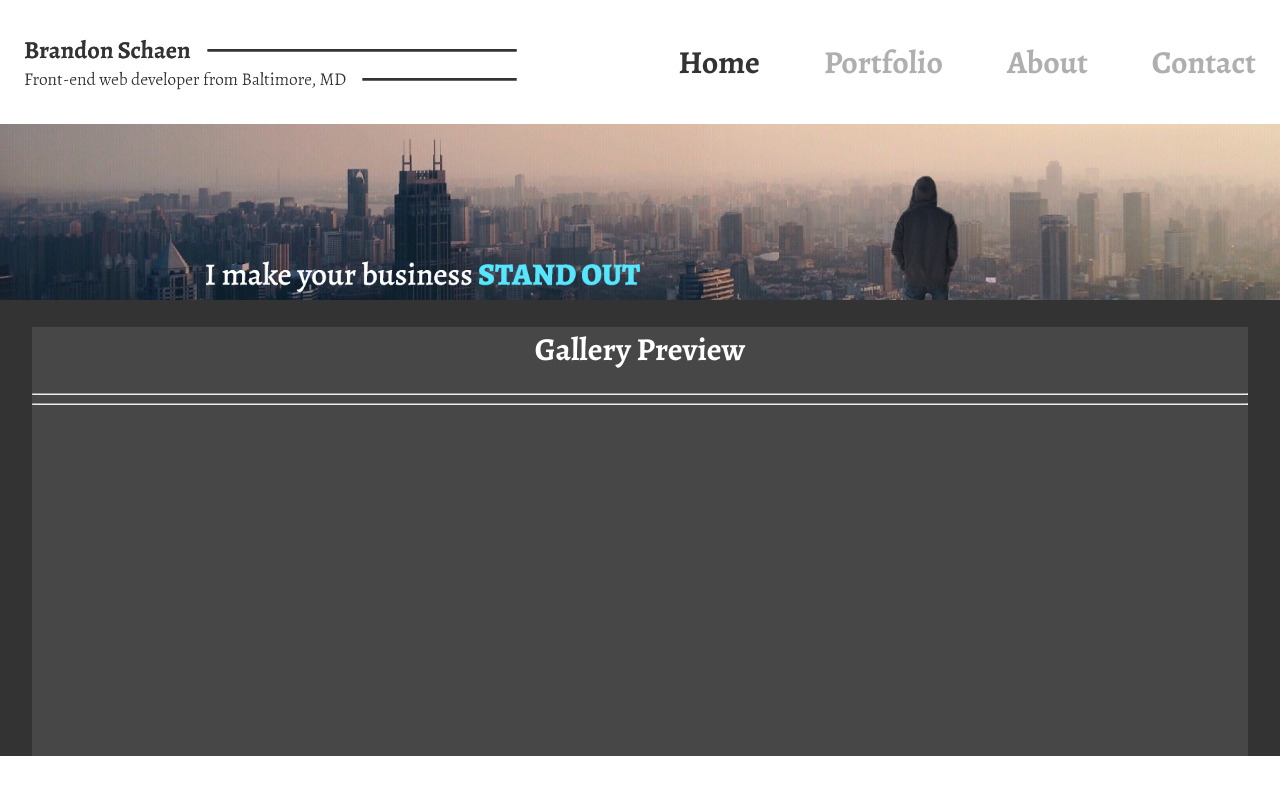
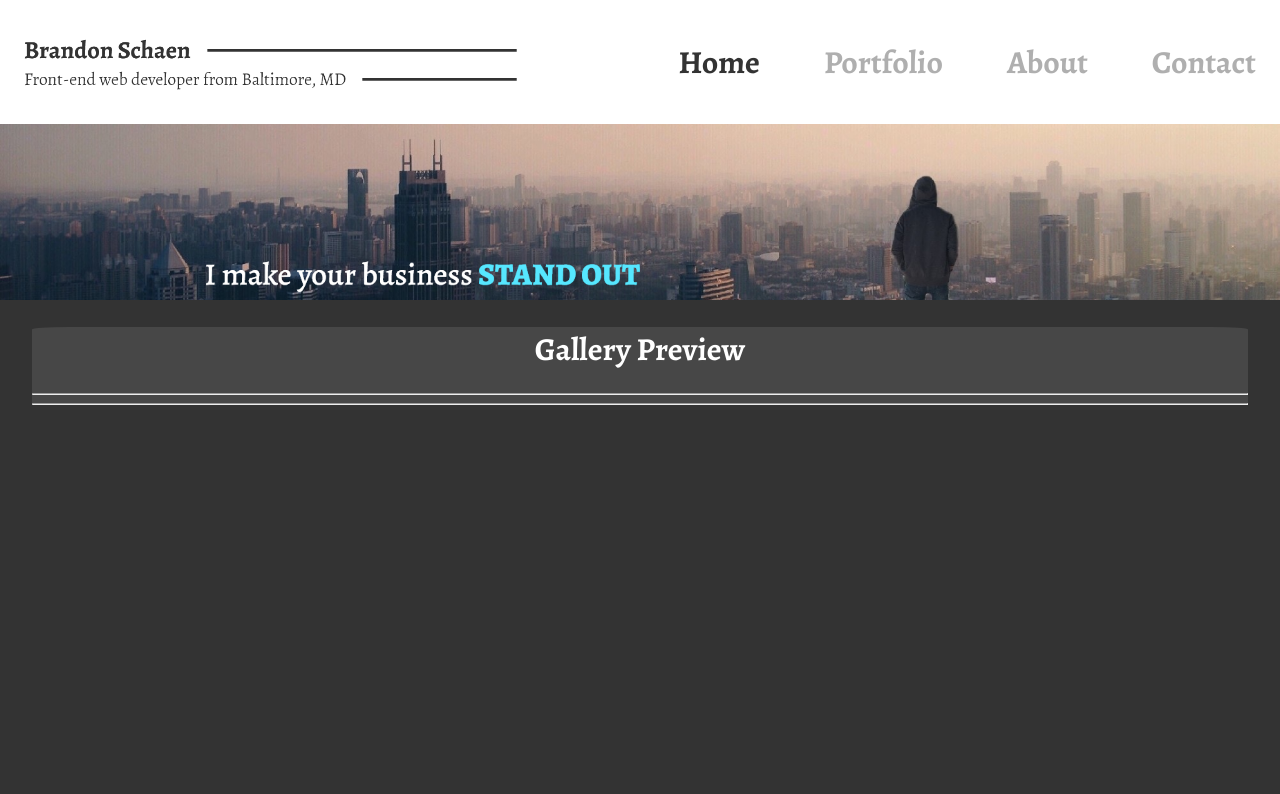
Before and after one commit to SonniSonni/Brandon-Portfolio, a React (Create React App) app: page / in a window 1280 px wide. Shown: the top 794 px of the page. Built offline with nearby package versions, Linux system fonts and the light colour scheme.

Commit message:
Removed random padding on gallery-prev, added border radius, and extended homePage to fill container

```diff
--- a/src/Components/GalleryPrev/GalleryPrev.css
+++ b/src/Components/GalleryPrev/GalleryPrev.css
@@ -3,7 +3,7 @@
   width: 95%;
   margin-left:auto;
   margin-right:auto;
-  padding-bottom:26.8%;
+  border-radius: 3%;
 }
 h1{
   text-align: center;
--- a/src/Components/HomePage/HomePage.css
+++ b/src/Components/HomePage/HomePage.css
@@ -1,6 +1,7 @@
 .home-page{
   background-color:#333333;
   color: white;
+  height:85.6vh;
 }
 
 .hero{
```
